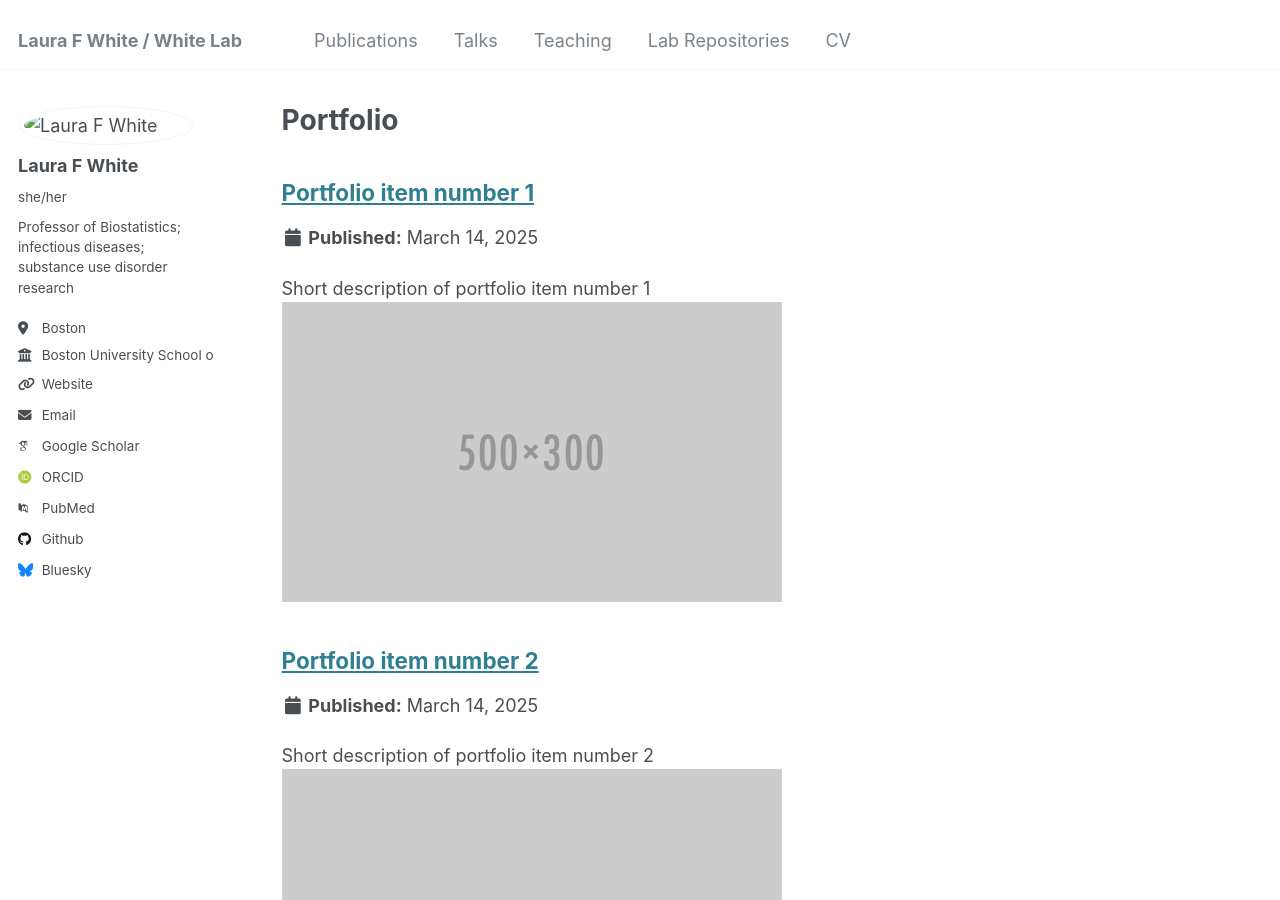
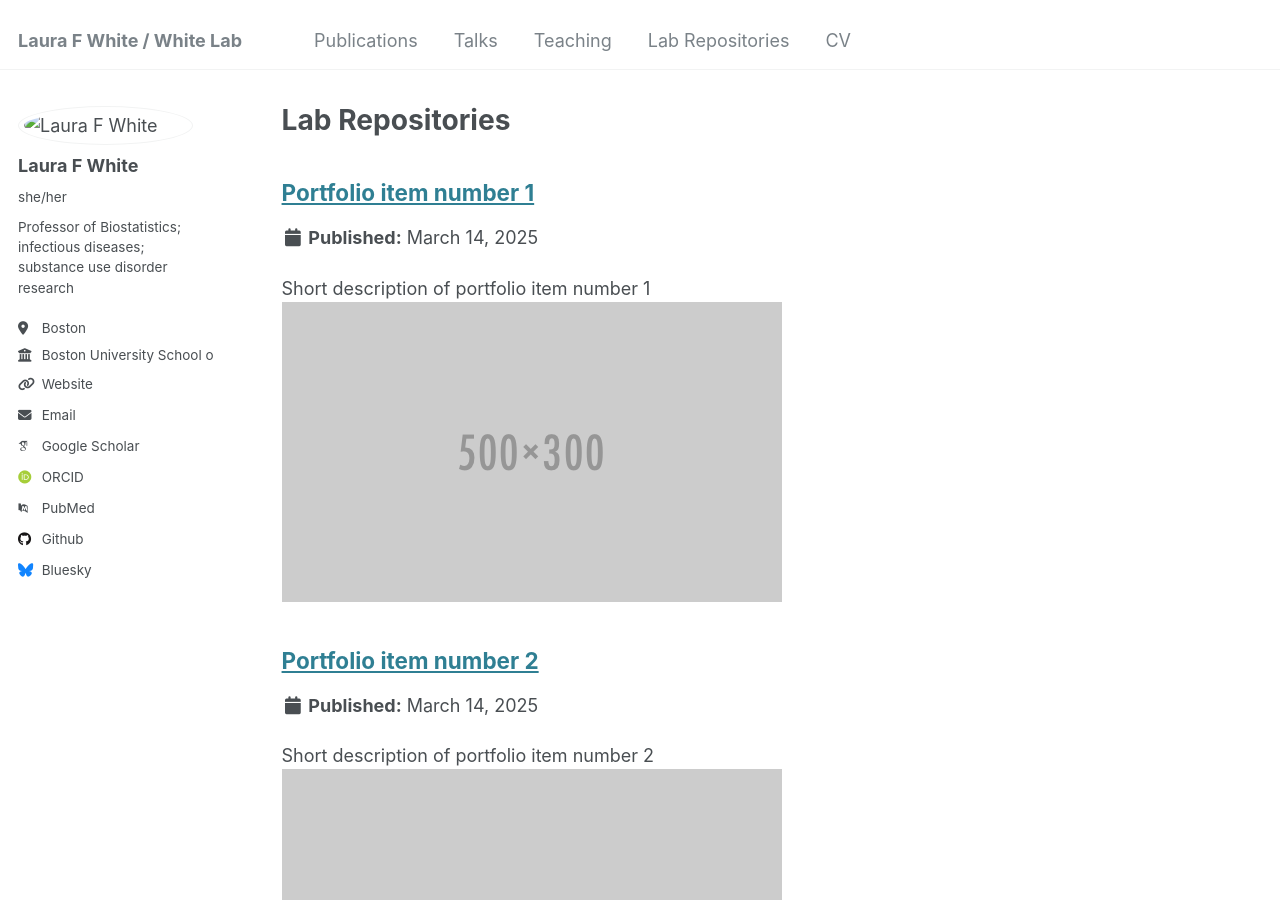
Before and after one commit to LauraFWhiteLab/LauraFWhiteLab.github.io, a Jekyll site: the page built from _pages/portfolio.html, in a window 1280 px wide and 900 px high. Built offline with Jekyll 4.4.1, drawn with Linux system fonts in a browser that asks for light colours; some web fonts are replaced.

Commit message:
Update portfolio.html
Changed page header

```diff
--- a/_pages/portfolio.html
+++ b/_pages/portfolio.html
@@ -1,6 +1,6 @@
 ---
 layout: archive
-title: "Portfolio"
+title: "Lab Repositories"
 permalink: /portfolio/
 author_profile: true
 ---
```
